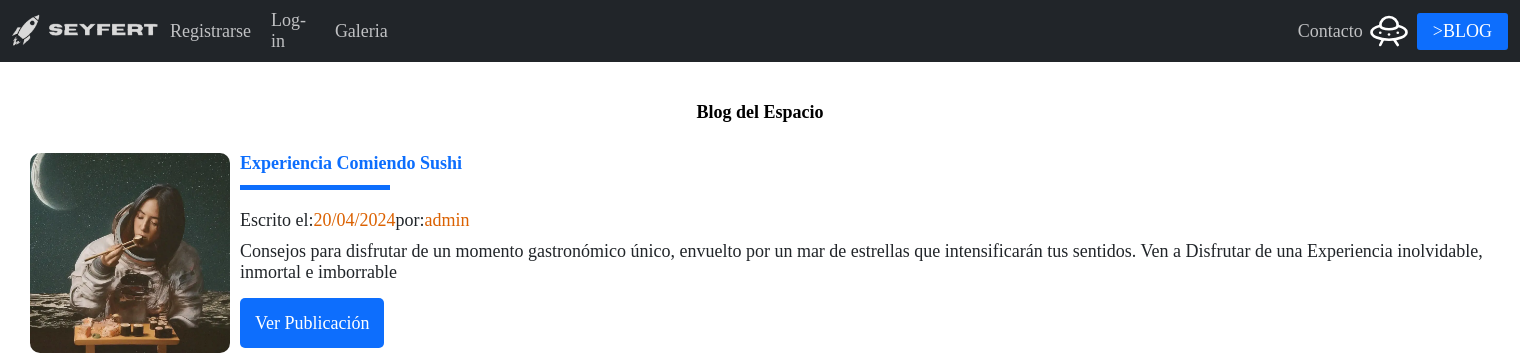
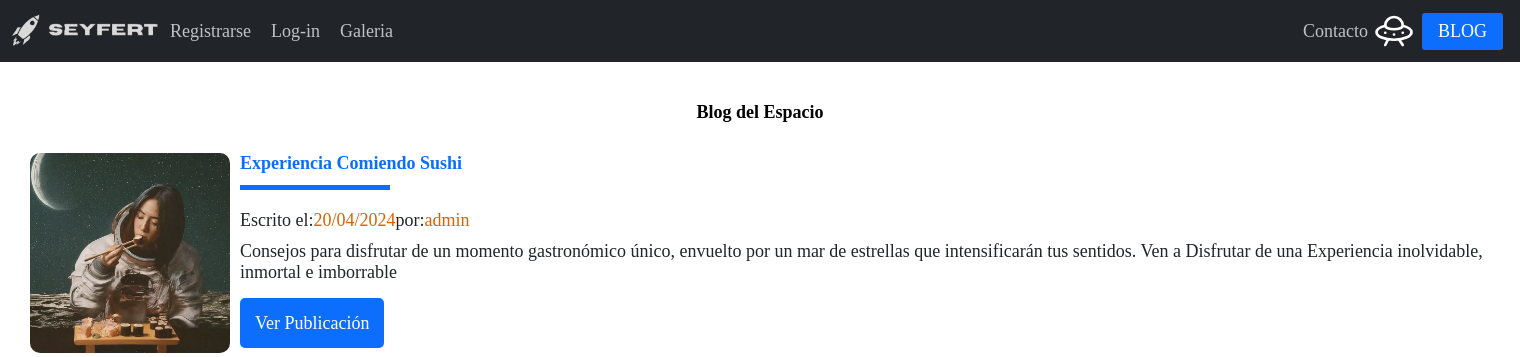
Before and after one commit to carlajan82code/git_prueba, a PHP site: page /blog.php in a window 1520 px wide. Shown: the top 357 px of the page. Run offline with PHP 8.4, Linux system fonts and the light colour scheme.

Commit message:
error menor blog

```diff
--- a/www/vistas/header.php
+++ b/www/vistas/header.php
@@ -24,7 +24,7 @@
 					<path d="M17 13h.01" />
 				</svg>
 
-				<a class="navegacion_contenido--boton" href="/blog.php" aria-label="Enlace a Blog">>blog</a>
+				<a class="navegacion_contenido--boton" href="/blog.php" aria-label="Enlace a Blog">blog</a>
 
 			</div>
 
```
